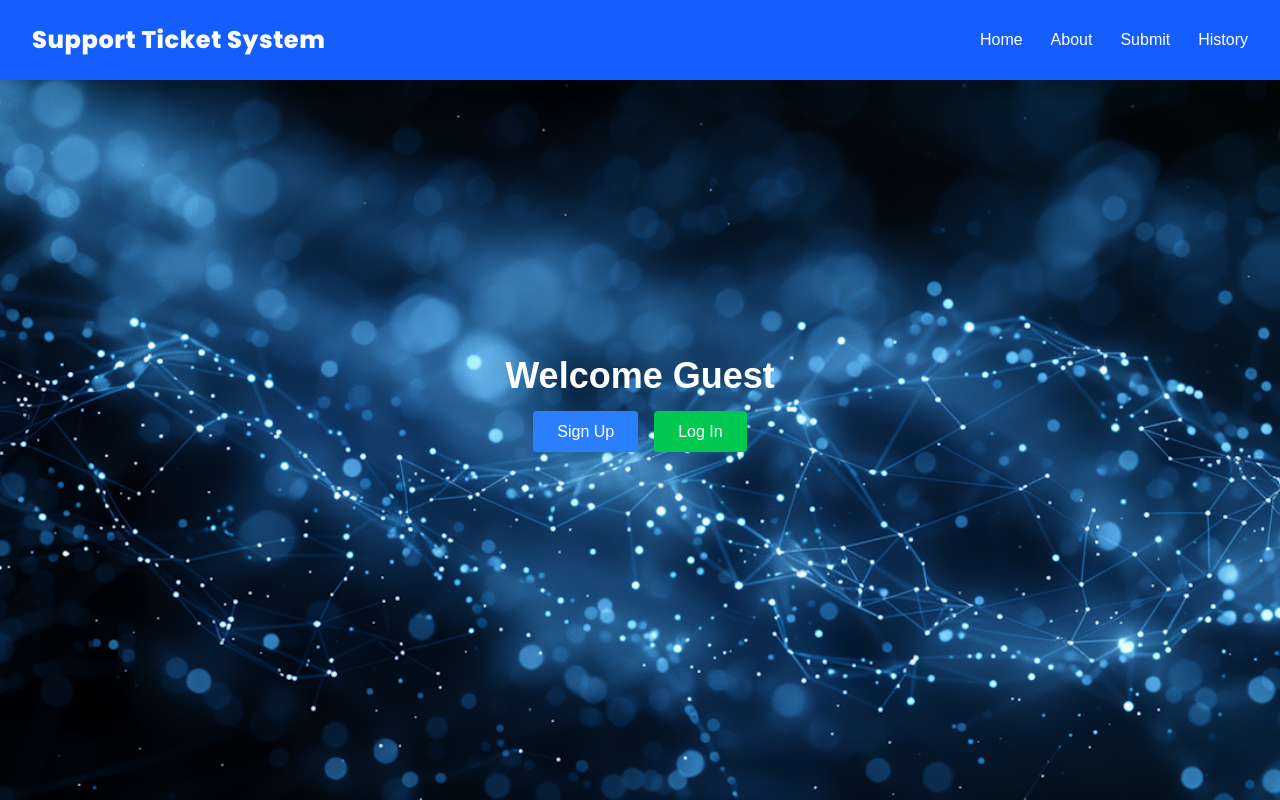
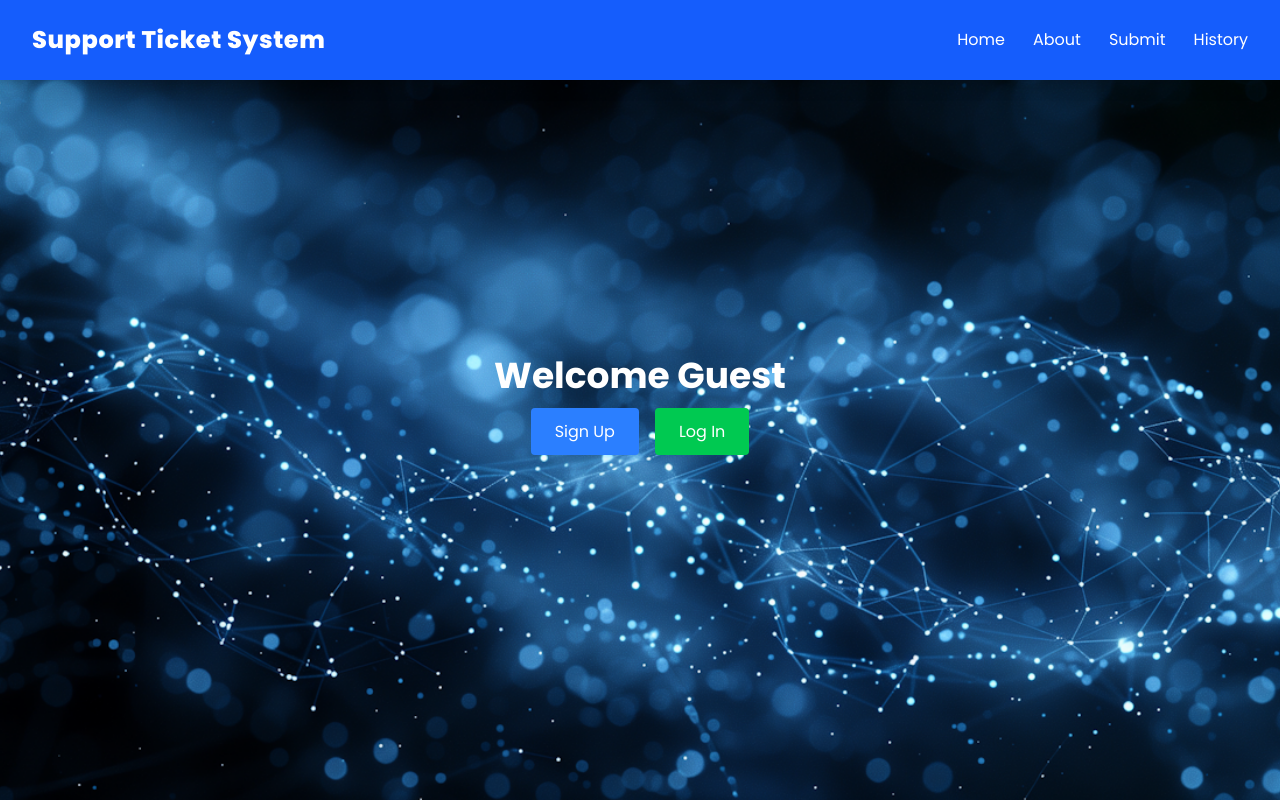
Before and after one commit to Leo-Mazive-123/support-ticket-classifier, a Next.js app: page / in a window 1280 px wide. Built offline with nearby package versions, Linux system fonts and the light colour scheme; no server answers.

Commit message:
Project  Working

```diff
--- a/src/app/layout.tsx
+++ b/src/app/layout.tsx
@@ -1,11 +1,10 @@
 import type { Metadata } from "next";
-import { Geist, Geist_Mono } from "next/font/google";
+import { Geist, Geist_Mono, Poppins } from "next/font/google";
 import "./globals.css";
-import { Poppins } from 'next/font/google';
 
 const poppins = Poppins({
   subsets: ['latin'],
-  weight: ['400', '600', '800'], // load the weights you need
+  weight: ['400', '600', '800'],
 });
 
 const geistSans = Geist({
@@ -31,7 +30,7 @@ export default function RootLayout({
   return (
     <html lang="en">
       <body
-        className={`${geistSans.variable} ${geistMono.variable} antialiased`}
+        className={`${geistSans.variable} ${geistMono.variable} ${poppins.className} antialiased`}
       >
         {children}
       </body>
--- a/src/app/signup/page.tsx
+++ b/src/app/signup/page.tsx
@@ -69,8 +69,9 @@ export default function SignupPage() {
         router.push('/login');
       }, 3000);
 
-    } catch (err: any) {
+    } catch (_err: unknown) {
       setError('An unexpected error occurred.');
+      console.error('Signup error:', _err);
     }
   };
 
@@ -119,12 +120,9 @@ export default function SignupPage() {
             />
             <button
               type="button"
-              className={`
-                absolute right-2 top-1/2 transform -translate-y-1/2 text-gray-600
+              className={`absolute right-2 top-1/2 transform -translate-y-1/2 text-gray-600
                 hover:text-gray-800 transition-transform duration-300
-                ${showPassword ? 'rotate-180' : 'rotate-0'}
-                hover:scale-125
-              `}
+                ${showPassword ? 'rotate-180' : 'rotate-0'} hover:scale-125`}
               onClick={() => setShowPassword(!showPassword)}
             >
               {showPassword ? <EyeOff size={20} /> : <Eye size={20} />}
@@ -143,12 +141,9 @@ export default function SignupPage() {
             />
             <button
               type="button"
-              className={`
-                absolute right-2 top-1/2 transform -translate-y-1/2 text-gray-600
+              className={`absolute right-2 top-1/2 transform -translate-y-1/2 text-gray-600
                 hover:text-gray-800 transition-transform duration-300
-                ${showConfirmPassword ? 'rotate-180' : 'rotate-0'}
-                hover:scale-125
-              `}
+                ${showConfirmPassword ? 'rotate-180' : 'rotate-0'} hover:scale-125`}
               onClick={() => setShowConfirmPassword(!showConfirmPassword)}
             >
               {showConfirmPassword ? <EyeOff size={20} /> : <Eye size={20} />}
--- /dev/null
+++ b/src/lib/tickets.ts
@@ -0,0 +1,9 @@
+import ticketsData from '@/data/tickets.json';
+
+export type Ticket = {
+  id: number;
+  description: string;
+  department: string;
+};
+
+export const tickets: Ticket[] = ticketsData as Ticket[];
```
